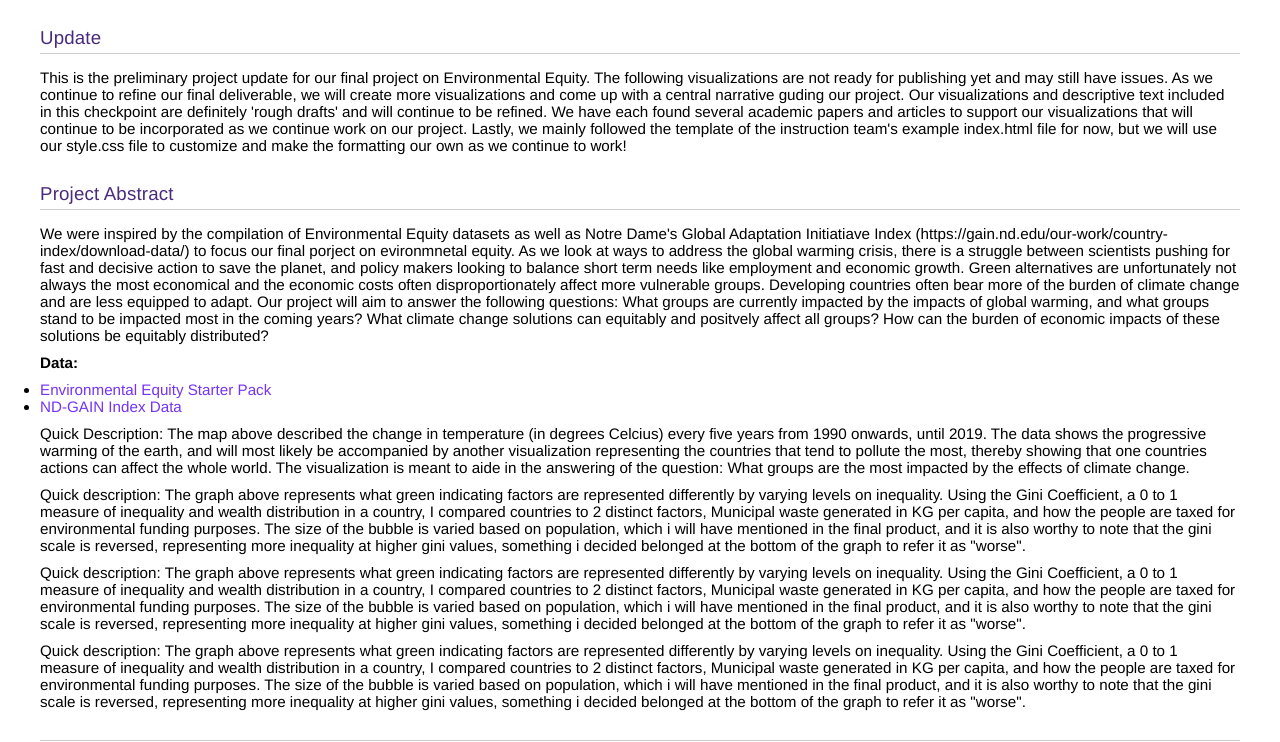
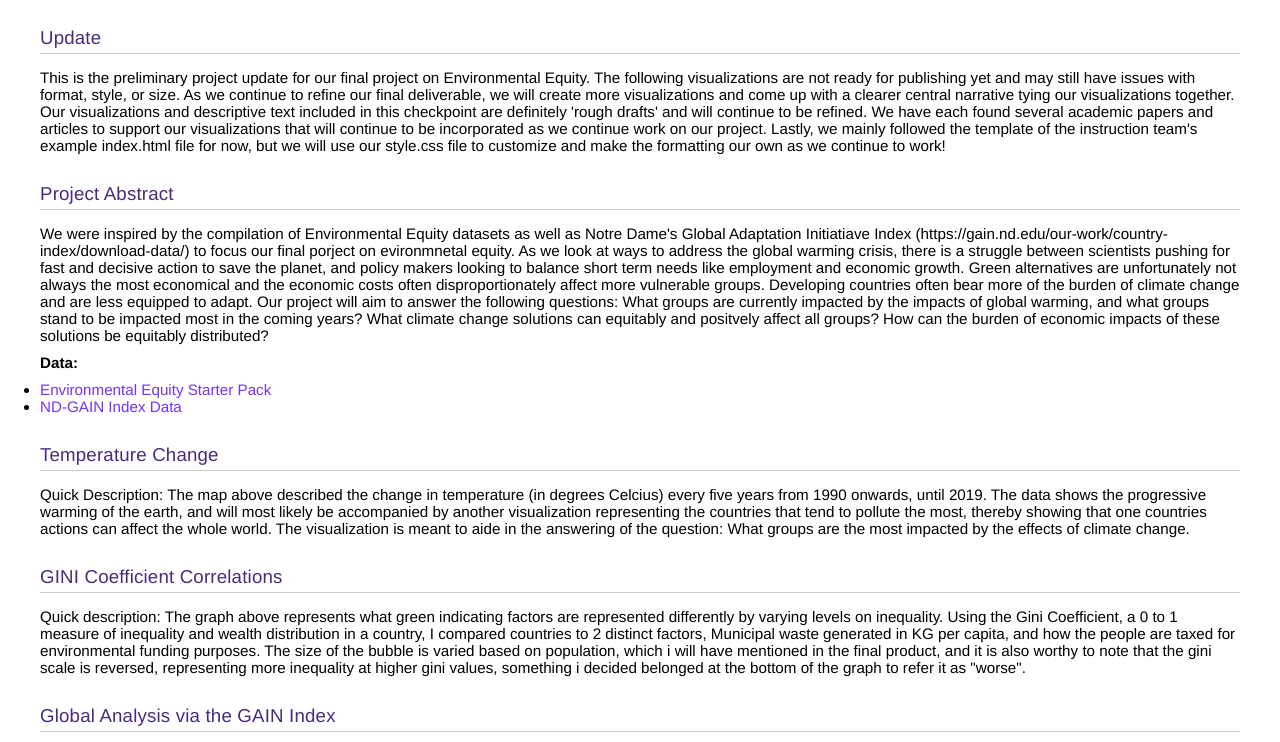
Before and after one commit to cse412-21w/environmental-equity, a website built with Parcel: page docs/index.html in a window 1280 px wide. Shown: the part 44-786 px from the top of the page. Built offline with nearby package versions, Linux system fonts and the light colour scheme.

Commit message:
Update index.html

```diff
--- a/docs/index.html
+++ b/docs/index.html
@@ -13,8 +13,8 @@
       <section>
         <h2>Update</h2>
         <p>This is the preliminary project update for our final project on Environmental Equity. The following
-           visualizations are not ready for publishing yet and may still have issues. As we continue to refine our final deliverable,
-           we will create more visualizations and come up with a central narrative guding our project. Our visualizations and descriptive
+           visualizations are not ready for publishing yet and may still have issues with format, style, or size. As we continue to refine our final deliverable,
+           we will create more visualizations and come up with a clearer central narrative tying our visualizations together. Our visualizations and descriptive
            text included in this checkpoint are definitely 'rough drafts' and will continue to be refined. We have each found several
            academic papers and articles to support our visualizations that will continue to be incorporated as we continue work on our project.
            Lastly, we mainly followed the template of the instruction team's example index.html file for now, but we will use our style.css
@@ -35,6 +35,7 @@
             </ul>
         </p>
       <section id = "temperatureChangeMap">
+          <h2>Temperature Change</h2>
           <div class='tableauPlaceholder' id='viz1614292660146' style='position: relative'>
               <noscript>
                   <a href='#'>
@@ -72,6 +73,7 @@
               climate change.</p>
       </section>
       <section id = "giniComparisons">
+          <h2>GINI Coefficient Correlations</h2>
           <div class='tableauPlaceholder' id='viz1614292954249' style='position: relative'>
               <noscript>
                   <a href='#'>
@@ -110,6 +112,7 @@
               of the graph to refer it as "worse".</p>
        </section>
       <section id = "GAINindex1">
+           <h2>Global Analysis via the GAIN Index</h2>
           <div class='tableauPlaceholder' id='viz1614297424538' style='position: relative'>
               <noscript>
                   <a href='#'>
@@ -142,12 +145,14 @@
               scriptElement.src = 'https://public.tableau.com/javascripts/api/viz_v1.js';
               vizElement.parentNode.insertBefore(scriptElement, vizElement);
           </script>
-          <p>Quick description: The graph above represents what green indicating factors are represented differently by varying levels on inequality.
-              Using the Gini Coefficient, a 0 to 1 measure of inequality and wealth distribution in a country, I compared countries to 2 distinct
-              factors, Municipal waste generated in KG per capita, and how the people are taxed for environmental funding purposes.
-              The size of the bubble is varied based on population, which i will have mentioned in the final product, and it is also worthy to note
-              that the gini scale is reversed, representing more inequality at higher gini values, something i decided belonged at the bottom
-              of the graph to refer it as "worse".</p>
+          <p>Quick description: This visualization comes from data provided by Notre Dame's Global Adaptation Initiative Index. This index aims
+          to assess countries' exposure to climate change as well as their ability to adapt. The map on the left shows the Vulnerability Score for each country,
+          while the map on the right shows the Readiness Score. Vulnerability refers to the potential for negative impact due to climate change, while
+          Readiness encompasses a country's capacity to leverage new technologies to take adaptive action. These scores are calculated using a multitude of
+          indicators across various sectors: health, food, water, governance, energy, technology, economy, and so on. I chose a map to dispaly this data
+          as it is powerful to see how geography plays a role in risk and readiness. By comparing between the two maps, we can see that many of the countries
+          who are the most vulnerable to climate change are also the least ready to combat it--emphasizing the environmental inequity that exists between
+          developed and developing countries, and how critical it is that fighting climate change is a worldwide effort. </p>
        </section>
 
     <section id = "GAINindex2">
@@ -178,12 +183,11 @@
             scriptElement.src = 'https://public.tableau.com/javascripts/api/viz_v1.js';
             vizElement.parentNode.insertBefore(scriptElement, vizElement);
         </script>
-          <p>Quick description: The graph above represents what green indicating factors are represented differently by varying levels on inequality.
-              Using the Gini Coefficient, a 0 to 1 measure of inequality and wealth distribution in a country, I compared countries to 2 distinct
-              factors, Municipal waste generated in KG per capita, and how the people are taxed for environmental funding purposes.
-              The size of the bubble is varied based on population, which i will have mentioned in the final product, and it is also worthy to note
-              that the gini scale is reversed, representing more inequality at higher gini values, something i decided belonged at the bottom
-              of the graph to refer it as "worse".</p>
+          <p>Quick description: This visualization dives deeper into the data displayed above. The data is broken up into four quadrants based on Climate
+        Vulnerability and Readiness. A negative sloping trend is apparent, showcasing that the countrie at the highest risk are also the least prepared. Each
+        data point's size is encoded by GDP--it is very clear that smaller GDP, developing countries, are much more adversely impacted by climate change and much
+        less ready. This is a stark representation of the environmental inequity present across the globe that must be addressed as we think about solutions
+        to climate change. </p>
        </section>
 
       <div class="footer">
```
